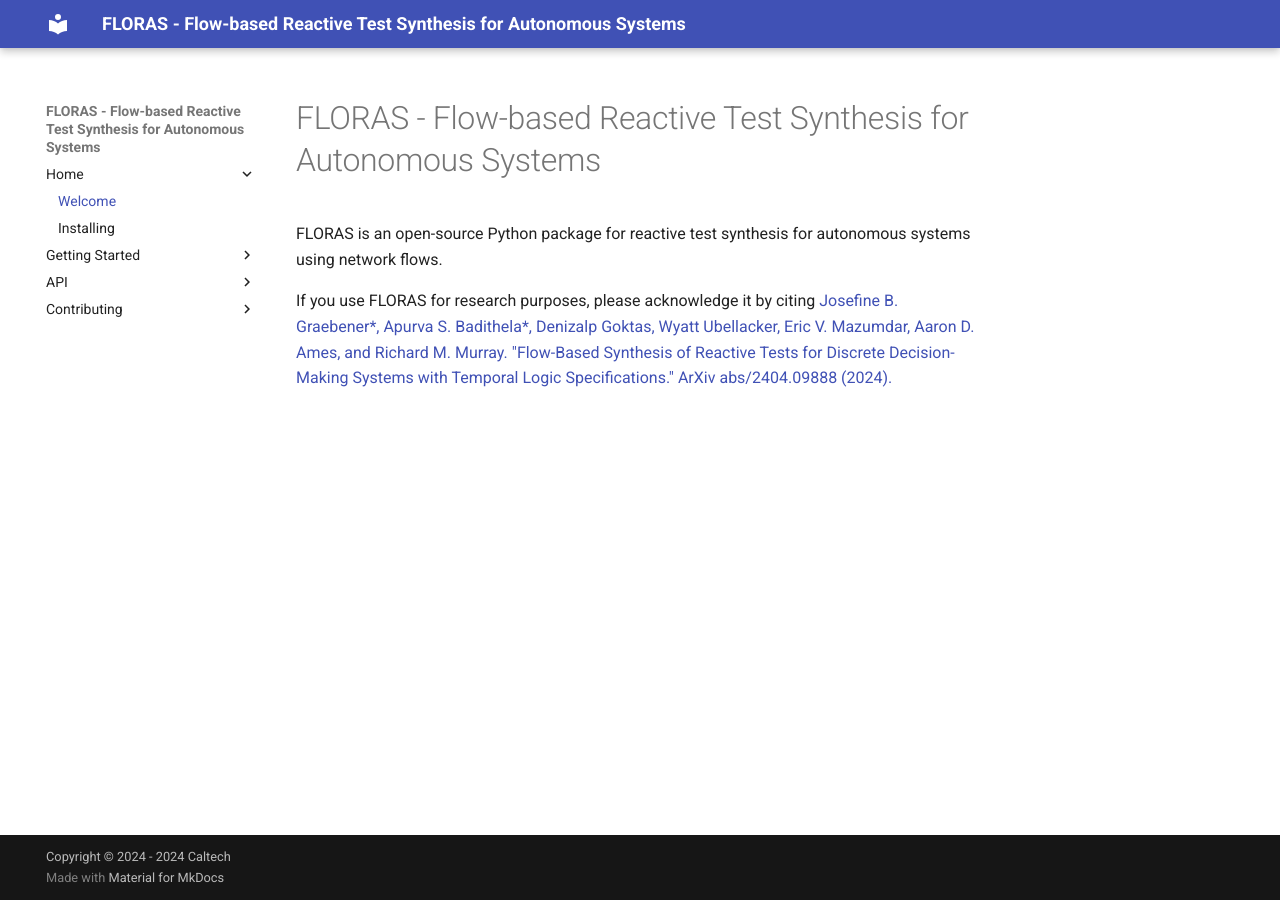
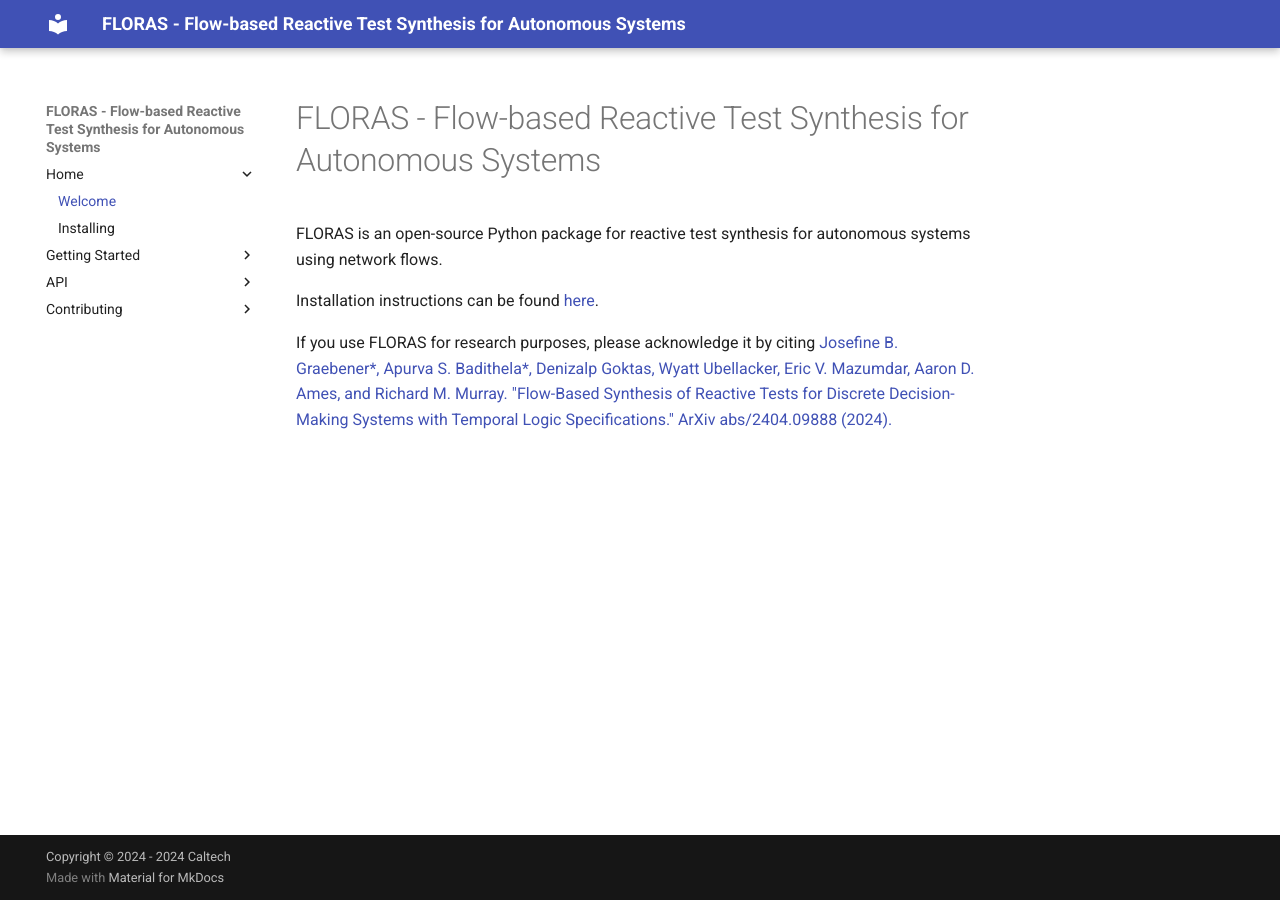
Before and after one commit to tulip-control/floras, an MkDocs documentation site: the page built from docs/index.md, in a window 1280 px wide. Built offline with MkDocs 1.6.1 and Material for MkDocs 9.7.7, drawn with Linux system fonts in a browser that asks for light colours.

Commit message:
update index

```diff
--- a/docs/index.md
+++ b/docs/index.md
@@ -2,5 +2,7 @@
 
 FLORAS is an open-source Python package for reactive test synthesis for autonomous systems using network flows.
 
+Installation instructions can be found [here](contributing.md).
+
 If you use FLORAS for research purposes, please acknowledge it by citing
 [Josefine B. Graebener\*, Apurva S. Badithela\*, Denizalp Goktas, Wyatt Ubellacker, Eric V. Mazumdar, Aaron D. Ames, and Richard M. Murray. "Flow-Based Synthesis of Reactive Tests for Discrete Decision-Making Systems with Temporal Logic Specifications." ArXiv abs/2404.09888 (2024).](https://arxiv.org/abs/2404.09888)
```
